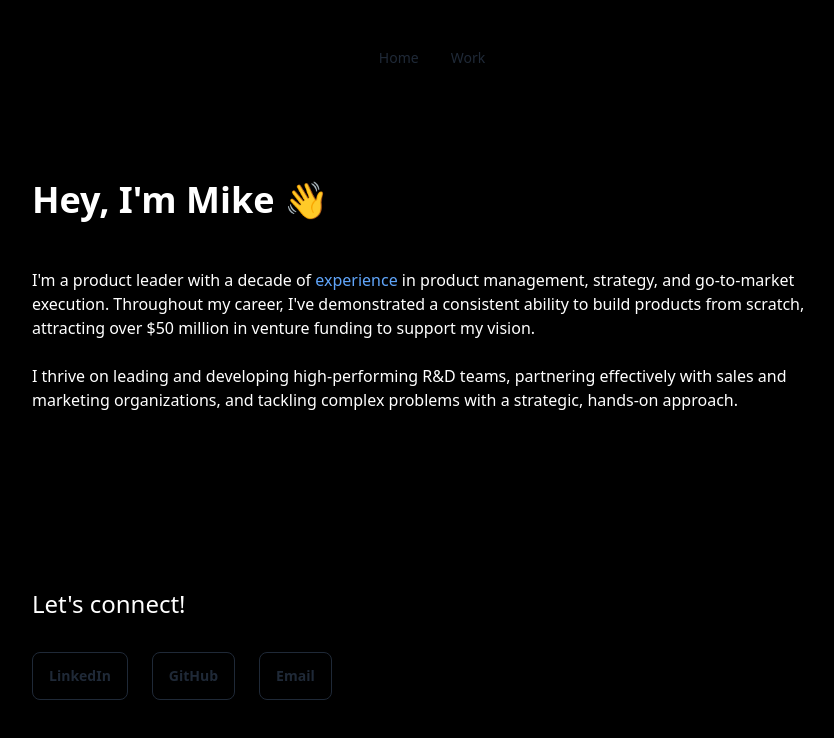
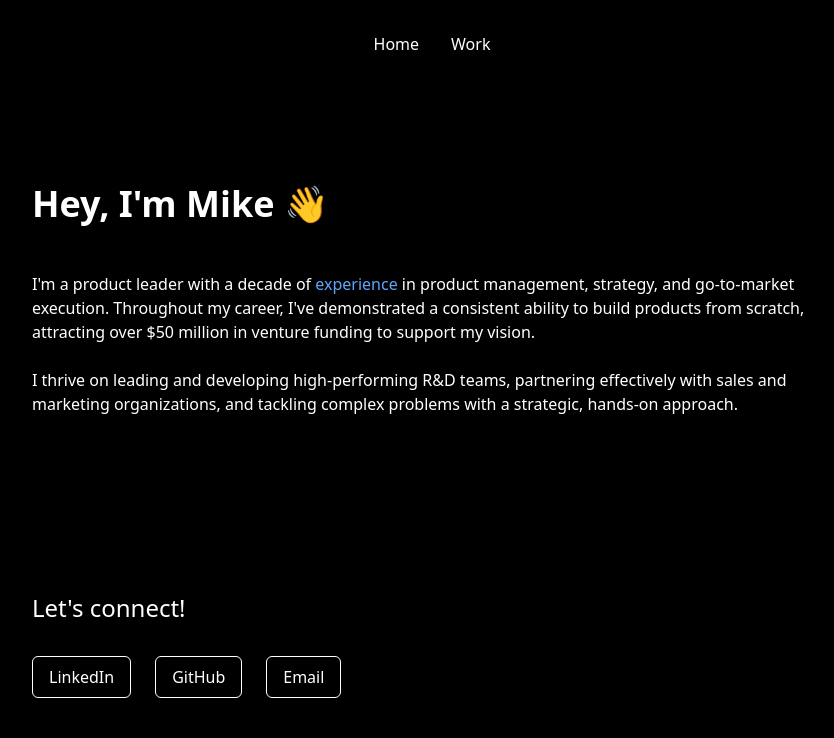
Before and after one commit to mmcm77/mikemcmillan.ca, a Next.js app: page / in a window 1280 px wide. Shown: the top 738 px of the page, without its empty margins (208-1042 px from the left). Built offline with nearby package versions, Linux system fonts and the light colour scheme.

Commit message:
typescript implementation

```diff
--- a/package.json
+++ b/package.json
@@ -14,12 +14,14 @@
     "react-dom": "^18"
   },
   "devDependencies": {
+    "@types/node": "^20",
+    "@types/react": "^18",
     "@types/react-dom": "^18",
     "autoprefixer": "^10.4.18",
-    "daisyui": "^4.7.3",
     "eslint": "^8",
     "eslint-config-next": "14.1.2",
     "postcss": "^8.4.35",
-    "tailwindcss": "^3.4.1"
+    "tailwindcss": "^3.4.1",
+    "typescript": "^5"
   }
 }
--- a/src/app/layout.jsx
+++ b/src/app/layout.tsx
@@ -1,18 +1,24 @@
 import "./globals.css";
 import Nav from "../components/Nav";
+import { Metadata } from "next";
+import React from "react";
 
-export const metadata = {
+export const metadata: Metadata = {
   title: "Mike McMillan | Product Manager portfolio",
   description:
     "Experienced Product Manager with a track record in strategy, GTM, and product development. Skilled in Agile, data-driven decision making, and cross-functional leadership.",
 };
 
-export default function RootLayout({ children }) {
+export default function RootLayout({
+  children,
+}: {
+  children: React.ReactNode;
+}) {
   return (
     <html lang="en" className="bg-black">
       <body className="container mx-auto px-12 max-w-4xl">
         <Nav />
-        <div className="">{children}</div>
+        <div>{children}</div>
       </body>
     </html>
   );
--- a/src/app/page.jsx
+++ b/src/app/page.tsx
@@ -1,11 +1,11 @@
 import Link from "next/link";
-
+import React from "react";
 export default function Home() {
   return (
     <main>
       <section className="bg-black text-white">
-        <div className="">
-          <div className="">
+        <div>
+          <div>
             <div className="text-xl font-extrabold sm:text-4xl">
               Hey, I{"'"}m Mike 👋
             </div>
@@ -35,20 +35,23 @@ export default function Home() {
           <ul className="flex sm:flex-row gap-6">
             <li>
               <a
-                className="btn btn-outline"
+                className="inline-flex items-center justify-center px-4 py-2 border border-white text-white hover:bg-white hover:text-black transition-colors rounded-md"
                 href="https://www.linkedin.com/in/mcmillanm"
               >
                 LinkedIn
               </a>
             </li>
             <li>
-              <a className="btn btn-outline" href="https://github.com/mmcm77">
+              <a
+                className="inline-flex items-center justify-center px-4 py-2 border border-white text-white hover:bg-white hover:text-black transition-colors rounded-md"
+                href="https://github.com/mmcm77"
+              >
                 GitHub
               </a>
             </li>
             <li>
               <a
-                className="btn btn-outline"
+                className="inline-flex items-center justify-center px-4 py-2 border border-white text-white hover:bg-white hover:text-black transition-colors rounded-md"
                 href="mailto:mikemcmillan55@gmail.com"
               >
                 Email
--- a/src/components/Nav.jsx
+++ /dev/null
@@ -1,20 +0,0 @@
-import Link from "next/link";
-
-const Nav = () => {
-  return (
-    <div className="navbar pt-8 pb-24 flex justify-center items-center">
-      <div className="flex justify-center items-center">
-        <ul className="menu menu-horizontal px-1">
-          <li>
-            <Link href="/">Home</Link>
-          </li>
-          <li>
-            <Link href="/work">Work</Link>
-          </li>
-        </ul>
-      </div>
-    </div>
-  );
-};
-
-export default Nav;
--- /dev/null
+++ b/src/components/Nav.tsx
@@ -0,0 +1,25 @@
+import Link from "next/link";
+import React from "react";
+
+const Nav = () => {
+  return (
+    <nav className="py-8 mb-24">
+      <div className="flex justify-center space-x-8">
+        <Link
+          href="/"
+          className="text-white hover:text-gray-300 transition-colors"
+        >
+          Home
+        </Link>
+        <Link
+          href="/work"
+          className="text-white hover:text-gray-300 transition-colors"
+        >
+          Work
+        </Link>
+      </div>
+    </nav>
+  );
+};
+
+export default Nav;
--- a/tailwind.config.js
+++ b/tailwind.config.js
@@ -1,28 +1,10 @@
-import daisyUI from "daisyui";
-
+/** @type {import('tailwindcss').Config} */
 const config = {
-  content: ["./src/**/*.{js,jsx,mdx}"],
+  content: ["./src/**/*.{js,jsx,ts,tsx,mdx}"],
   theme: {
-    extend: {
-      daisyui: {
-        themes: [
-          {
-            mytheme: {
-              // theme name
-              primary: "#ff0000", // primary color
-              "primary-focus": "#ff0000", // primary color - focus
-              "primary-content": "#ffffff", // primary color - content
-              secondary: "#000000", // secondary color
-              "secondary-focus": "#000000", // secondary color - focus
-              "secondary-content": "#ffffff", // secondary color - content
-              base: "#000000", // base color
-            },
-          },
-        ],
-      },
-    },
+    extend: {},
   },
-  plugins: [daisyUI],
+  plugins: [],
 };
 
 export default config;
```
Also changed, not shown: src/app/work/page.tsx (renamed from src/app/work/page.jsx, +8 -8 lines), tsconfig.json (added, +27 -0 lines), 1 other file (tests, documents, lock files or other folders).
